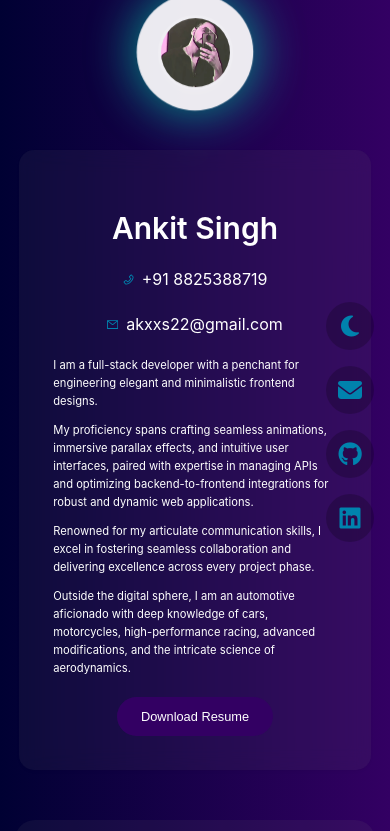
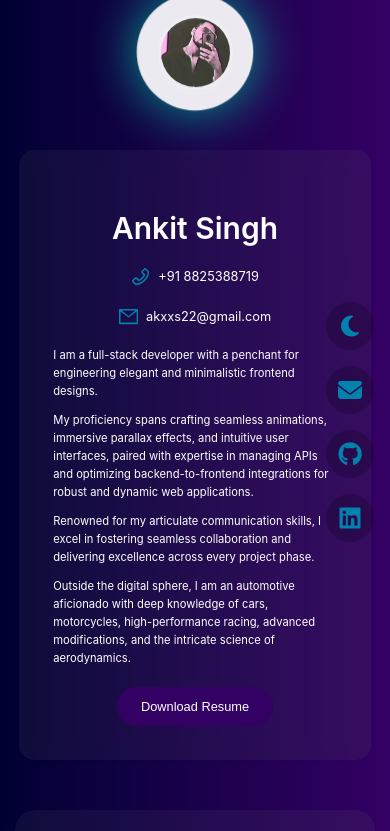
Before and after one commit to ankitsingh11411/port_frontend, a React (Vite) app: page / in a window 390 px wide. Shown: the top 831 px of the page. Built offline with nearby package versions, Linux system fonts and the light colour scheme.

Commit message:
Updated contact

```diff
--- a/src/components/Profile.module.css
+++ b/src/components/Profile.module.css
@@ -163,9 +163,10 @@
     height: 90px !important;
   }
 
-.icon {
-  font-size: 0.7rem;
+.contact_link {
+  font-size: 0.8rem;
 }
+
   .profile_card {
     max-width: 90%;
     padding: 15px;
@@ -205,9 +206,10 @@
     height: 75px !important;
   }
 
-.icon {
-  font-size: 0.7rem;
+.contact_link {
+  font-size: 0.8rem;
 }
+
   .profile_card {
     max-width: 95%;
     padding: 10px;
```
